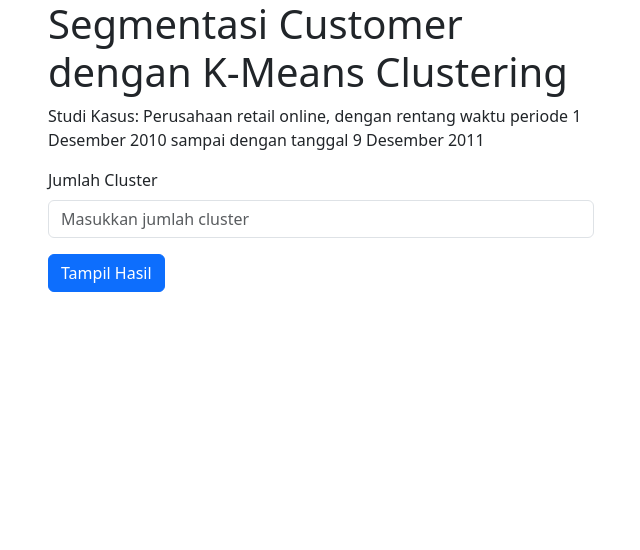
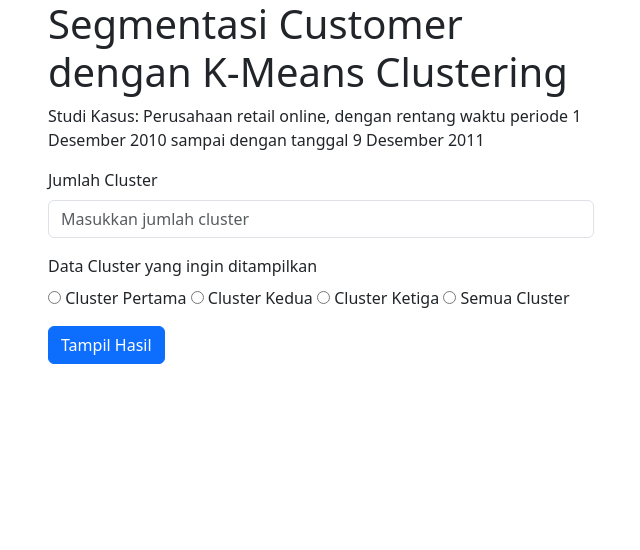
Before and after one commit to fachriansyahmni/k-means_clustering_implementation, a Flask app: page / in a window 1280 px wide. Shown: the top 550 px of the page, without its empty margins (34-674 px from the left). Before the commit the page ends 292 px from the top, so only its background shows below. Run offline with Flask 2, Linux system fonts and the light colour scheme.

Commit message:
add radio button in templates

```diff
--- a/templates/index.html
+++ b/templates/index.html
@@ -23,6 +23,14 @@
             <label for="cluster" class="form-label">Jumlah Cluster</label>
             <input type="number" class="form-control" id="cluster" name="cluster_number"
               placeholder="Masukkan jumlah cluster">
+          </div>
+          <div class="mb-3">
+            <label for="cluster" class="form-label">Data Cluster yang ingin ditampilkan</label>
+            <br>
+            <input type="radio" id="pilihan" name="pilihan_cluster" value="cluster_0"> Cluster Pertama
+            <input type="radio" id="pilihan" name="pilihan_cluster" value="cluster_1"> Cluster Kedua
+            <input type="radio" id="pilihan" name="pilihan_cluster" value="cluster_2"> Cluster Ketiga
+            <input type="radio" id="pilihan" name="pilihan_cluster" value="cluster_3"> Semua Cluster
           </div>
           <button type="submit" id="btn-result" class="btn btn-primary" onclick="showLoading()">Tampil Hasil</button>
         </form>
--- a/templates/result.html
+++ b/templates/result.html
@@ -188,7 +188,7 @@
       <td>0.00</td>
       <td>2</td>
       <td>325</td>
-      <td>0</td>
+      <td>2</td>
     </tr>
     <tr>
       <th>1</th>
@@ -196,7 +196,7 @@
       <td>4310.00</td>
       <td>182</td>
       <td>1</td>
-      <td>2</td>
+      <td>0</td>
     </tr>
     <tr>
       <th>2</th>
@@ -220,7 +220,7 @@
       <td>334.40</td>
       <td>17</td>
       <td>309</td>
-      <td>0</td>
+      <td>2</td>
     </tr>
   </tbody>
 </table><img src="../static/result3.png" alt="result3"><img src="../static/result4.png" alt="result4"><img src="../static/result5.png" alt="result5"><img src="../static/result6.png" alt="result6"><img src="../static/result7.png" alt="result7"><img src="../static/result8.png" alt="result8"><img src="../static/result9.png" alt="result9">
```
